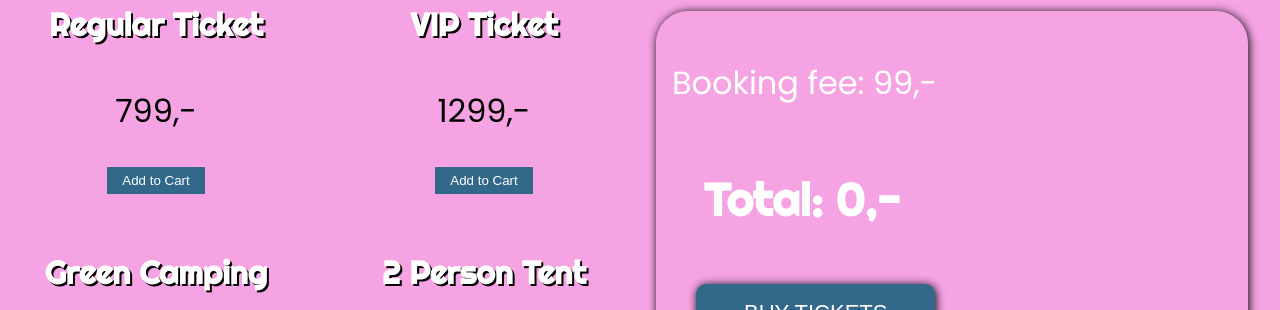
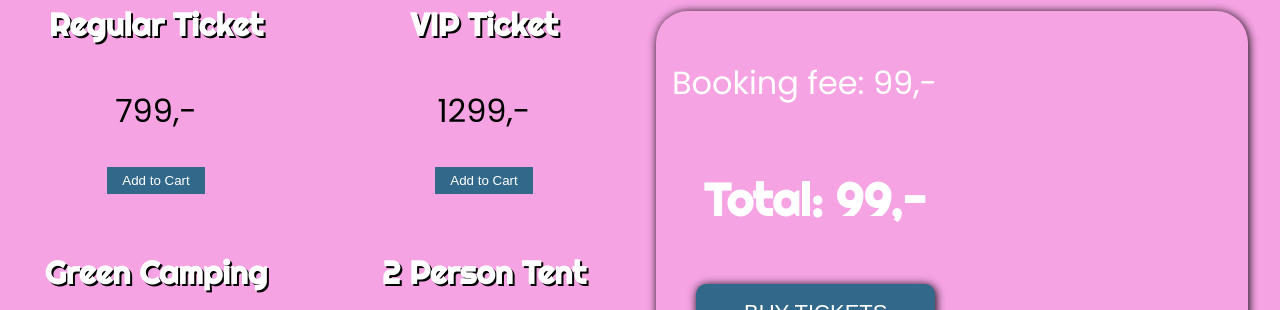
Before and after one commit to sabi4826/exam_frontend, a React (Vite) app: page / in a window 1280 px wide. Shown: the part 1280-1590 px from the top of the page. Built offline with nearby package versions, Linux system fonts and the light colour scheme.

Commit message:
Booking fee added correctly

```diff
--- a/components/Basket.jsx
+++ b/components/Basket.jsx
@@ -8,12 +8,12 @@ export default function Basket(props) {
   const [showBasket, setBasket] = useState(false);
 
   function getTotal() {
+    let purchaseTotal = 0;
     let total = 0;
-    //     // make sure there's a "cart" somewhere:
     props.cart.forEach((item) => {
-      total += item.amount * item.price + 99;
-      //     // do we have an item?
+      purchaseTotal += item.amount * item.price;
     });
+    total = purchaseTotal + 99;
     return total;
   }
 
@@ -30,8 +30,6 @@ export default function Basket(props) {
         ))}
         <p>Booking fee: 99,-</p>
         <h3>Total: {getTotal()},-</h3>
-        {/* {!showBasket && <button onClick={() => setBasket(true)}>Buy now</button>} */}
-        {/* {showBasket && <Booking cart={props.cart} />} */}
         {!showForm && (
           <button onClick={() => setShowForm(true)} className={bookingStyles.booking_ticket_button}>
             BUY TICKETS
@@ -40,6 +38,5 @@ export default function Basket(props) {
         {showForm && <Booking />}
       </section>
     </article>
-    // Check: do/can we call each thing an "item"? Can we use "amount" and "price"? Can we use "name" instead of "id"?
   );
 }
```
